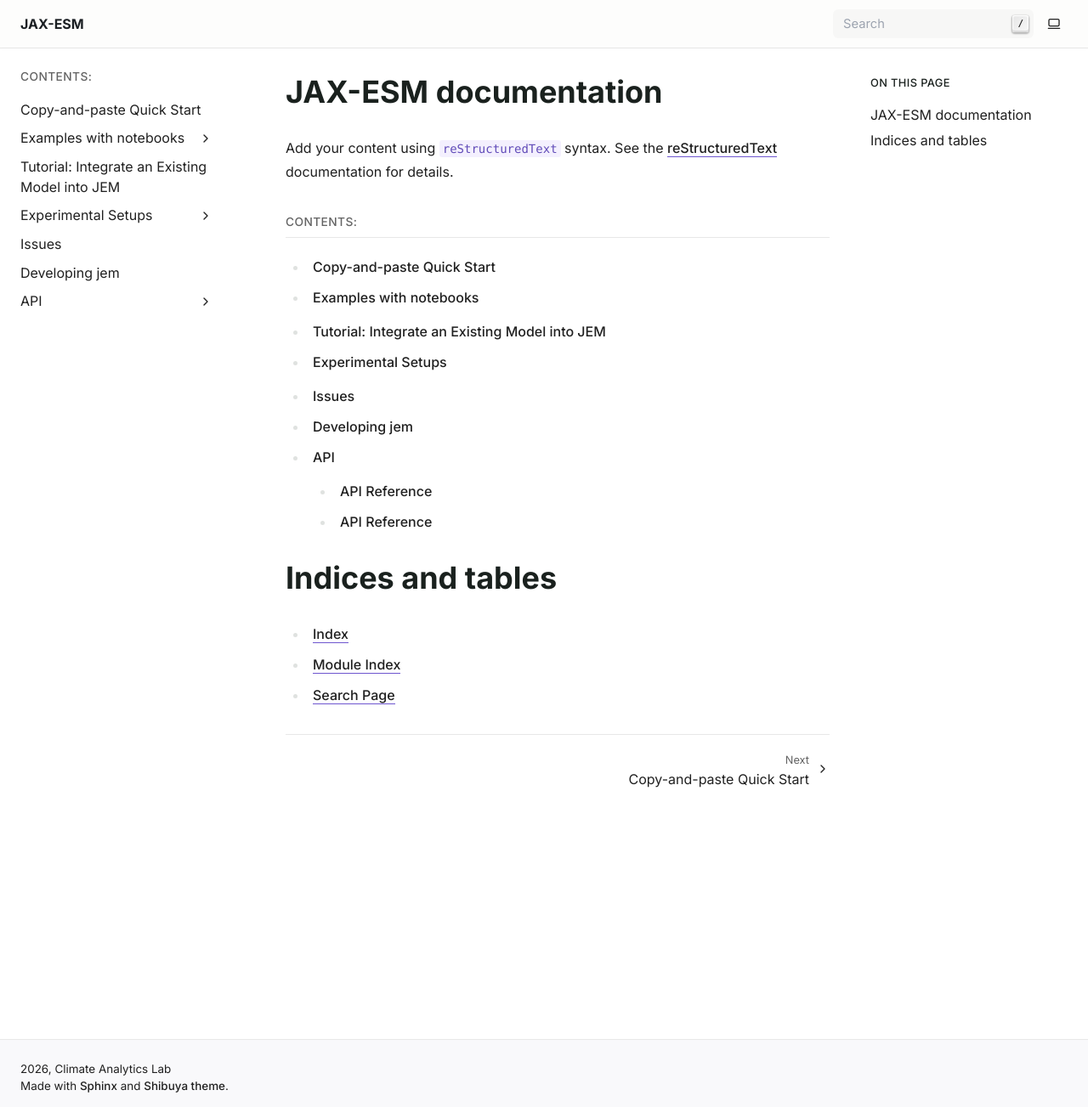
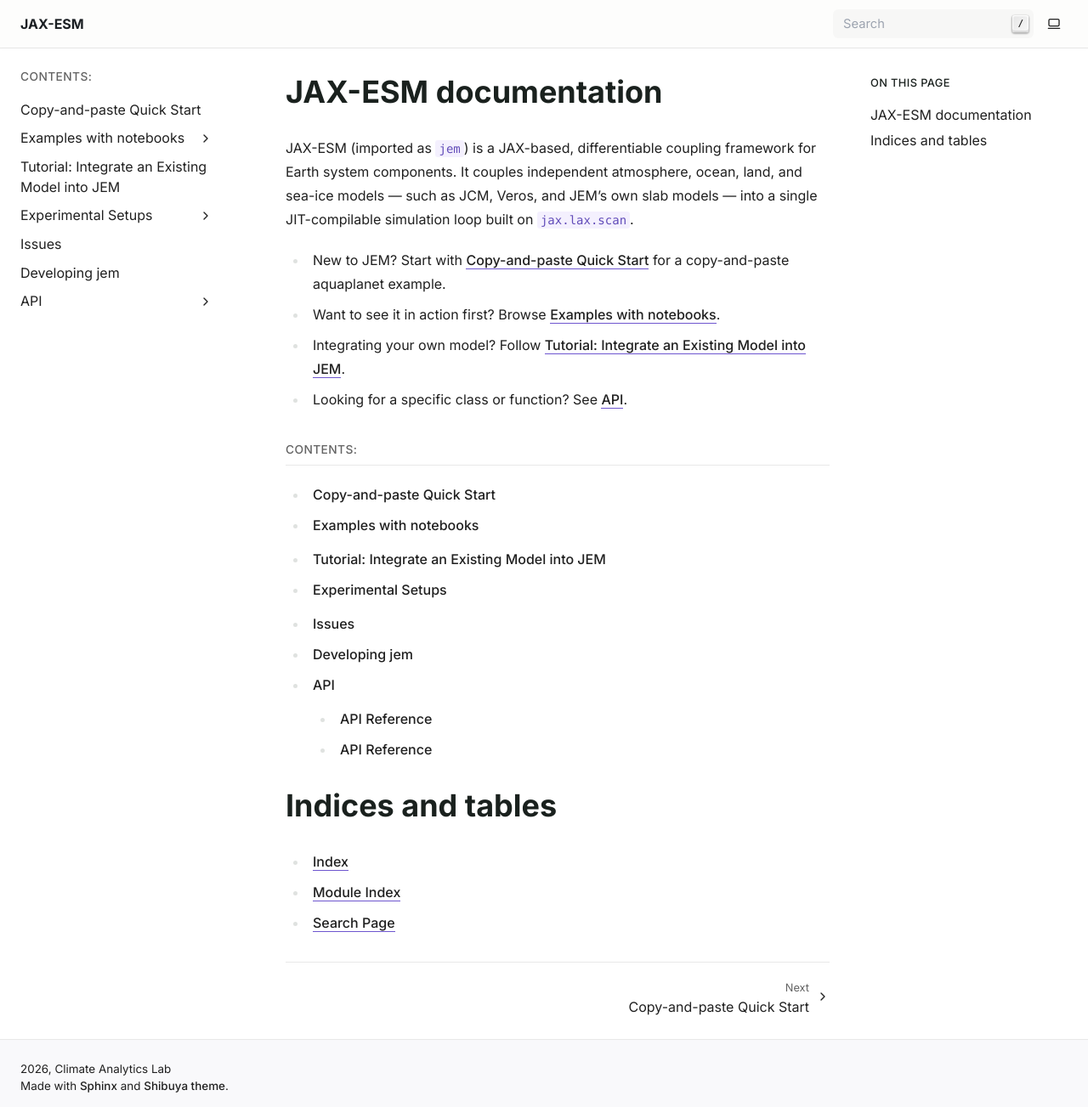
Before and after one commit to climate-analytics-lab/jax-esm, a Sphinx documentation site: the page built from docs/source/index.rst, in a window 1280 px wide and 1303 px high. Shown: the whole window at 85% size. Built offline with Sphinx 7.4.7, drawn with Linux system fonts in a browser that asks for light colours; pages that are not in the unit, such as notebooks, are missing from menus.

Commit message:
Update docs to match current code and fill gaps
README.md / DEVELOPER.md:
- Fix component file paths left stale by the JCM.py/Veros.py -> jcm_component.py/
  veros_component.py rename (N999 lint fix): both docs still pointed at the old names.
- Add the components that weren't documented at all: SlabAtmosphereModel,
  SlabSeaiceModel, and Veros.
- Document SlabOceanModel's new `ice_frazil_melt_energy` derived diagnostic and its
  sign convention, and add a full SlabSeaiceModel section (carry structure, physics).
- Fix jax_scan=False -> jitted=False (the actual Coupler.run parameter name) and a
  few typos.

Sphinx docs (docs/source/):
- tutorial.rst: remove a `land_model_active=False` kwarg that doesn't exist on
  `JCM.make_jem_compatible` (verified against the actual signature -- would hard-error
  if copy-pasted), add the missing `coords=` argument, and drop an "Optional: Auxiliary
  Functions" section header that's been an empty stub since the file was first written.
- quick_start.rst: fix a bad indent that was breaking the install code block.
- developers.rst: fix `pip install -e ".[jcm,plot]"` -- those extras don't exist in
  pyproject.toml; it's `.[dev]`.
- index.rst: replace the never-customized sphinx-quickstart placeholder text with a
  real landing page.
- api.rst: expand the API reference from 2 listed symbols to the actual public
  surface (all components, mapping classes).
- docs/.gitignore: ignore source/notebooks/, which `make html` regenerates on every
  build via the copy_notebook target and was showing up as untracked clutter.

jem/components/slab/slab_seaice_model/slab_seaice_model.py:
- Fix a docstring formatting bug (invalid reST definition-list syntax) that Sphinx's
  autodoc was flagging as a warning; converted to a bullet list.

Verified by actually running `make html` end to end (after `pip install -e .`, which
this environment was missing) -- build succeeds and executes all example notebooks,
including the sea-ice-enabled 01_aquaplanet.ipynb, without errors.

Co-Authored-By: Claude Sonnet 5 <noreply@anthropic.com>

```diff
--- a/docs/source/developers.rst
+++ b/docs/source/developers.rst
@@ -8,4 +8,4 @@ Install jem Locally
 
    git clone https://[your_credential]@github.com/climate-analytics-lab/jax-esm.git
    cd jax-esm
-   pip3 install -e ".[jcm,plot]"
+   pip3 install -e ".[dev]"
--- a/docs/source/experimental.rst
+++ b/docs/source/experimental.rst
@@ -2,7 +2,7 @@ Experimental Setups
 ===================
 
 The simulations presented here are not tested extensively and serve as
-prototypes for future developement.
+prototypes for future development.
 
 
 JCM with Slabs
--- a/docs/source/index.rst
+++ b/docs/source/index.rst
@@ -6,9 +6,15 @@
 JAX-ESM documentation
 =====================
 
-Add your content using ``reStructuredText`` syntax. See the
-`reStructuredText <https://www.sphinx-doc.org/en/master/usage/restructuredtext/index.html>`_
-documentation for details.
+JAX-ESM (imported as ``jem``) is a JAX-based, differentiable coupling framework for Earth
+system components. It couples independent atmosphere, ocean, land, and sea-ice models —
+such as JCM, Veros, and JEM's own slab models — into a single JIT-compilable simulation loop
+built on ``jax.lax.scan``.
+
+- New to JEM? Start with :doc:`quick_start` for a copy-and-paste aquaplanet example.
+- Want to see it in action first? Browse :doc:`examples`.
+- Integrating your own model? Follow :doc:`tutorial`.
+- Looking for a specific class or function? See :doc:`api_superset`.
 
 
 .. toctree::
--- a/docs/source/quick_start.rst
+++ b/docs/source/quick_start.rst
@@ -16,7 +16,7 @@ Install JEM
 
     # Install jittable Veros (temporary solution)
     git clone https://github.com/meteorologytoday/veros-jittable.git
-   cd veros-jittable
+    cd veros-jittable
     pip install -e "."
 
 
--- a/docs/source/tutorial.rst
+++ b/docs/source/tutorial.rst
@@ -194,6 +194,7 @@ not have to make one on your own. Also, the following code use
 .. code-block:: python
 
     import jcm
+    from jcm.physics.speedy.speedy_coords import get_speedy_coords
     import jax_datetime as jdt
 
     from jem import Coupler
```
Also changed, not shown: other parts of docs/source/tutorial.rst (+1 -4 lines), docs/source/api.rst (+14 -0 lines), 2 other files.
